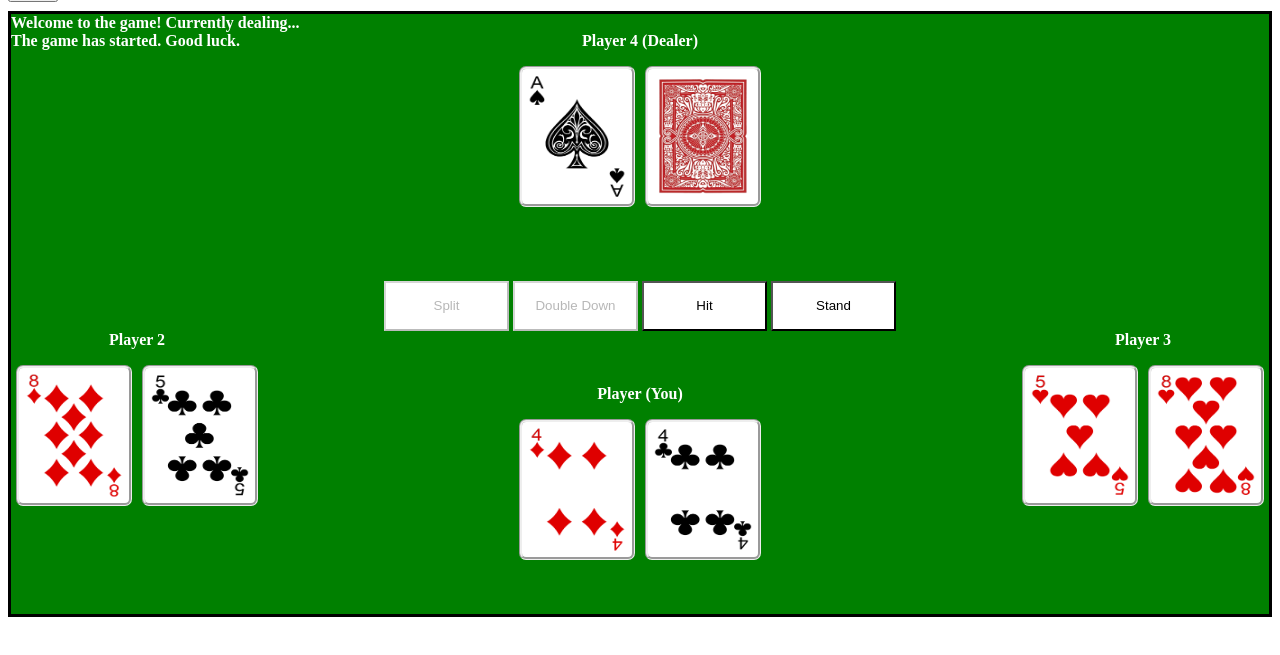
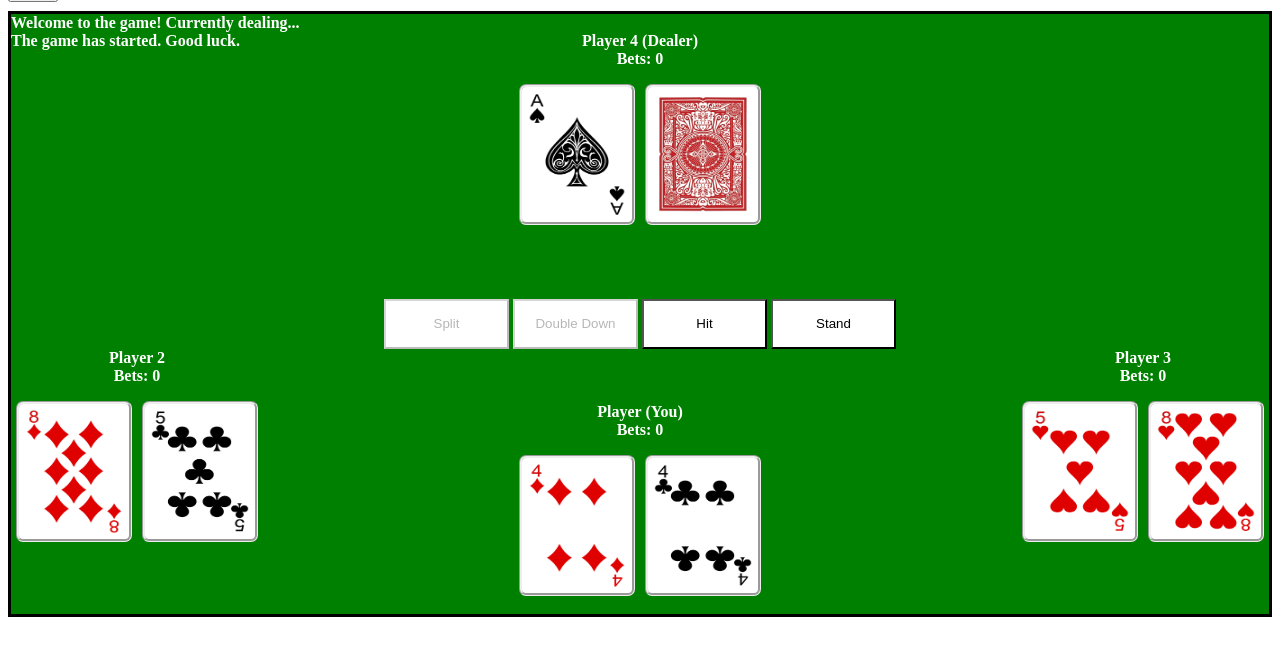
Before and after one commit to DD155/CardGames, a plain HTML site: page CardsBlackJackPage.html in a window 1280 px wide. Shown: the part 69-724 px from the top of the page. Drawn offline with Linux system fonts and the light colour scheme; files whose address does not match are found by name.

Commit message:
Added bets in html

```diff
--- a/CardsBlackJackPage.html
+++ b/CardsBlackJackPage.html
@@ -17,7 +17,8 @@
             <b id="actionText" style="color:white">Welcome to the game! Currently dealing...</b>
         </div>
         <div id="player4Area">
-            <br /> <b style="color:white">Player 4 (Dealer) </b> <br />
+            <br /> <b style="color:white">Player 4 (Dealer) <br /> Bets: </b>
+            <b id="p4Bet" style="color:white"> 0 </b>
             <p id="p4Hand"></p>
             <br /> <br /> <br />
         </div>
@@ -28,16 +29,19 @@
             <button id="stayButton"> Stand </button>
         </div>
         <div id="player3Area">
-            <b style="color:white">Player 3 </b> <br />
+            <b style="color:white">Player 3 <br /> Bets: </b>
+            <b id="p3Bet" style="color:white"> 0 </b>
             <p id="p3Hand"></p>
         </div>
         <div id="player2Area">
-            <b style="color:white">Player 2 </b><br />
+            <b style="color:white">Player 2 <br /> Bets: </b>
+            <b id="p2Bet" style="color:white"> 0 </b>
             <p id="p2Hand"></p>
         </div>
         <br /> <br /> <br />
         <div id="player1Area">
-            <b style="color:white">Player (You) </b><br />
+            <b style="color:white">Player (You) <br /> Bets: </b>
+            <b id="playerBet" style="color:white"> 0 </b>
             <p id="playerHand"></p>
         </div>
     </div>
```
